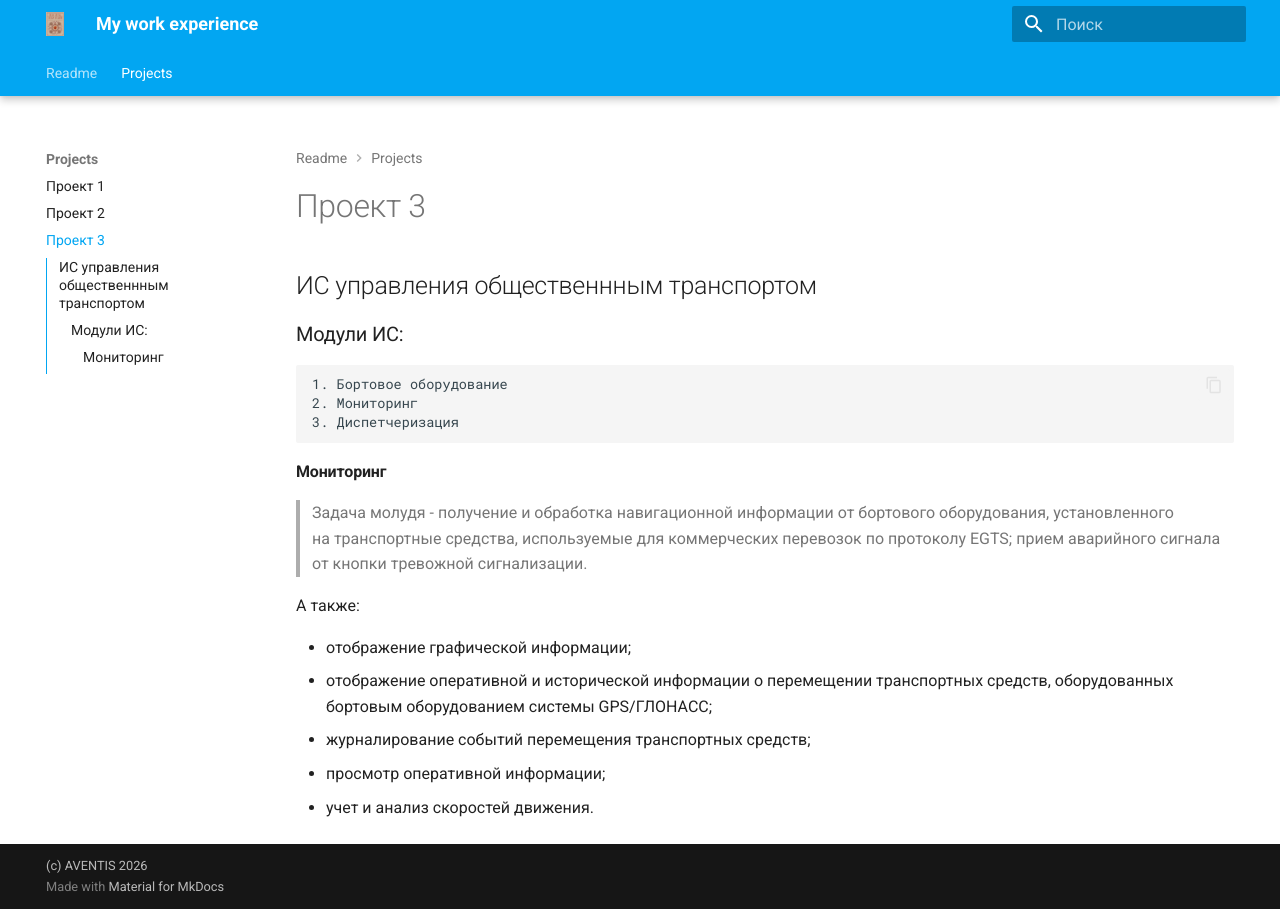
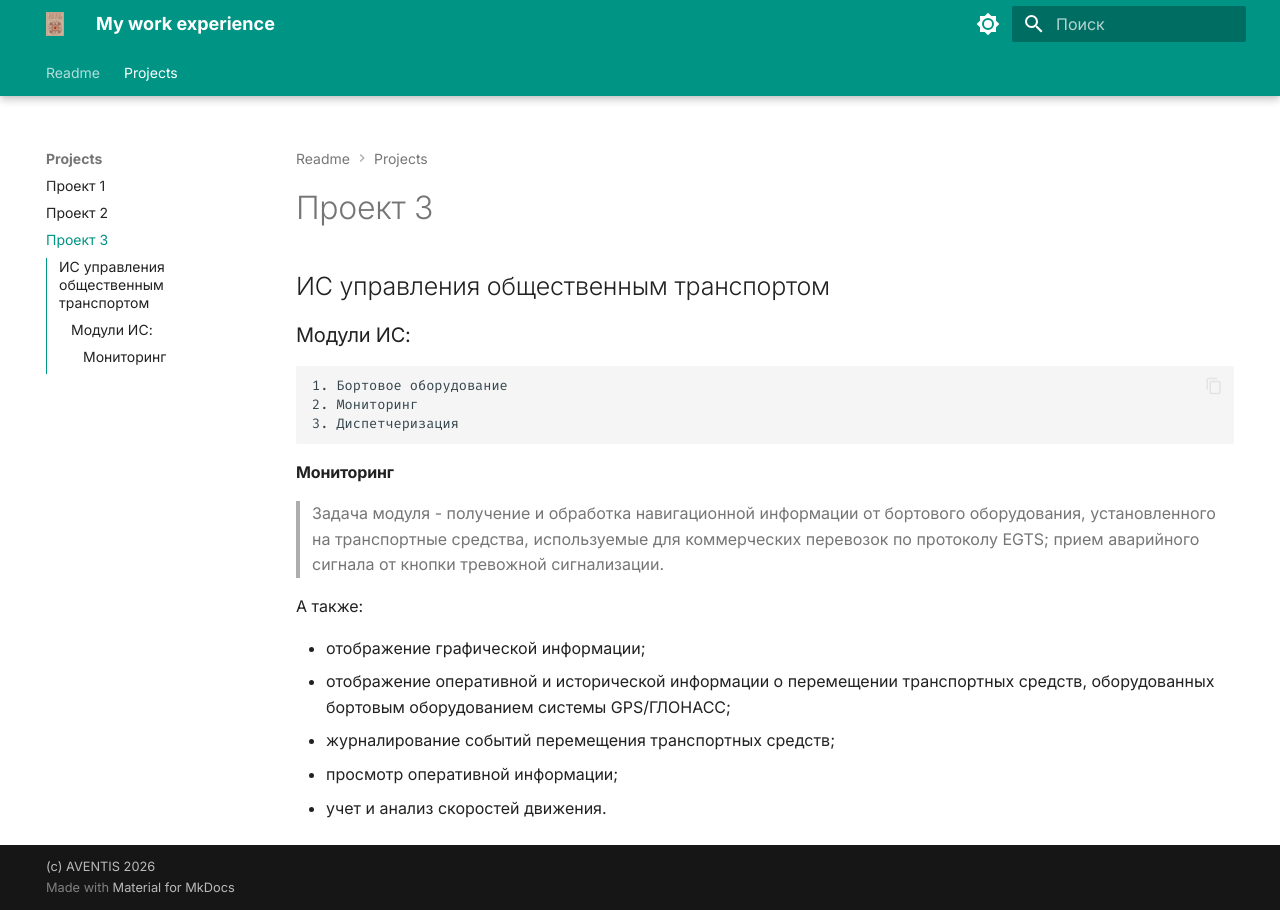
Before and after one commit to aventis1981/Techwriter_docs, an MkDocs documentation site: the page built from docs/index_3.md, in a window 1280 px wide. Built offline with MkDocs 1.6.1 and Material for MkDocs 9.7.7, drawn with Linux system fonts in a browser that asks for light colours.

Commit message:
site settings added

```diff
--- a/docs/index_3.md
+++ b/docs/index_3.md
@@ -1,11 +1,11 @@
-## ИС управления общественнным транспортом
+## ИС управления общественным транспортом
 ### Модули ИС:
     1. Бортовое оборудование
     2. Мониторинг
     3. Диспетчеризация
 
 #### Мониторинг
->Задача молудя - получение и обработка навигационной информации от бортового оборудования, установленного на транспортные средства, используемые для коммерческих перевозок по протоколу EGTS;
+>Задача модуля - получение и обработка навигационной информации от бортового оборудования, установленного на транспортные средства, используемые для коммерческих перевозок по протоколу EGTS;
 прием аварийного сигнала от кнопки тревожной сигнализации.
 
 А также:
--- a/mkdocs.yml
+++ b/mkdocs.yml
@@ -8,14 +8,28 @@
       - Проект 3: index_3.md
  copyright:
   (c) AVENTIS 2026
+
  theme:  # Тема сайта, информация о ее параметрах
    name: material  # Название темы
+   palette:
+    - media: "(prefers-color-scheme: light)"
+      scheme: default
+      primary: teal
+      accent: amber
+      toggle:
+       icon: material/brightness-7
+       name: Switch to dark mode
+    - media: "(prefers-color-scheme: dark)"
+      scheme: slate
+      primary: teal
+      accent: amber
+      toggle:
+       icon: material/brightness-4
+       name: Switch to light mode
    logo: logo.jpg  # Ссылка на логотип сайта
    font:
-    text: Roboto  # Шрифт текста
-    code: Roboto Mono  # Шрифт для текста кода
-    base: '20px'  # Размер основного текста
-    heading: '28px'  # Размер заголовков
+    text: Inter  # Шрифт текста
+    code: Fira Code  # Шрифт для текста кода
    features:  # Функции темы
     - navigation.sections  # Настройка секций навигации
     - navigation.path  # Хлебные крошки
@@ -29,7 +43,10 @@
     - search.suggest  # Подсказки при вводе поискового запроса
     - search.highlight  # Подсветка результатов поиска в тексте страницы
     - content.code.copy  # Кнопка копирования в блоке кода
+    - content.code.annotate   # аннотации в блоках кода (стрелочки с пояснениями)
+    - content.tabs.link       # синхронизация вкладок между собой
+    - content.tooltips        # всплывающие подсказки при наведении
+    - header.autohide         # шапка скрывается при прокрутке вниз
+    - navigation.prune        # не грузит все страницы в меню (быстрее работает)
+    - announce.dismiss       # баннер можно закрыть
    language: ru # Язык
-   palette: # Настройки светлой и тёмной тем
-    primary: light-blue  # Основной цвет
-    accent: purple
```
Also changed, not shown: docs/index_1.md (+2 -1 lines).
